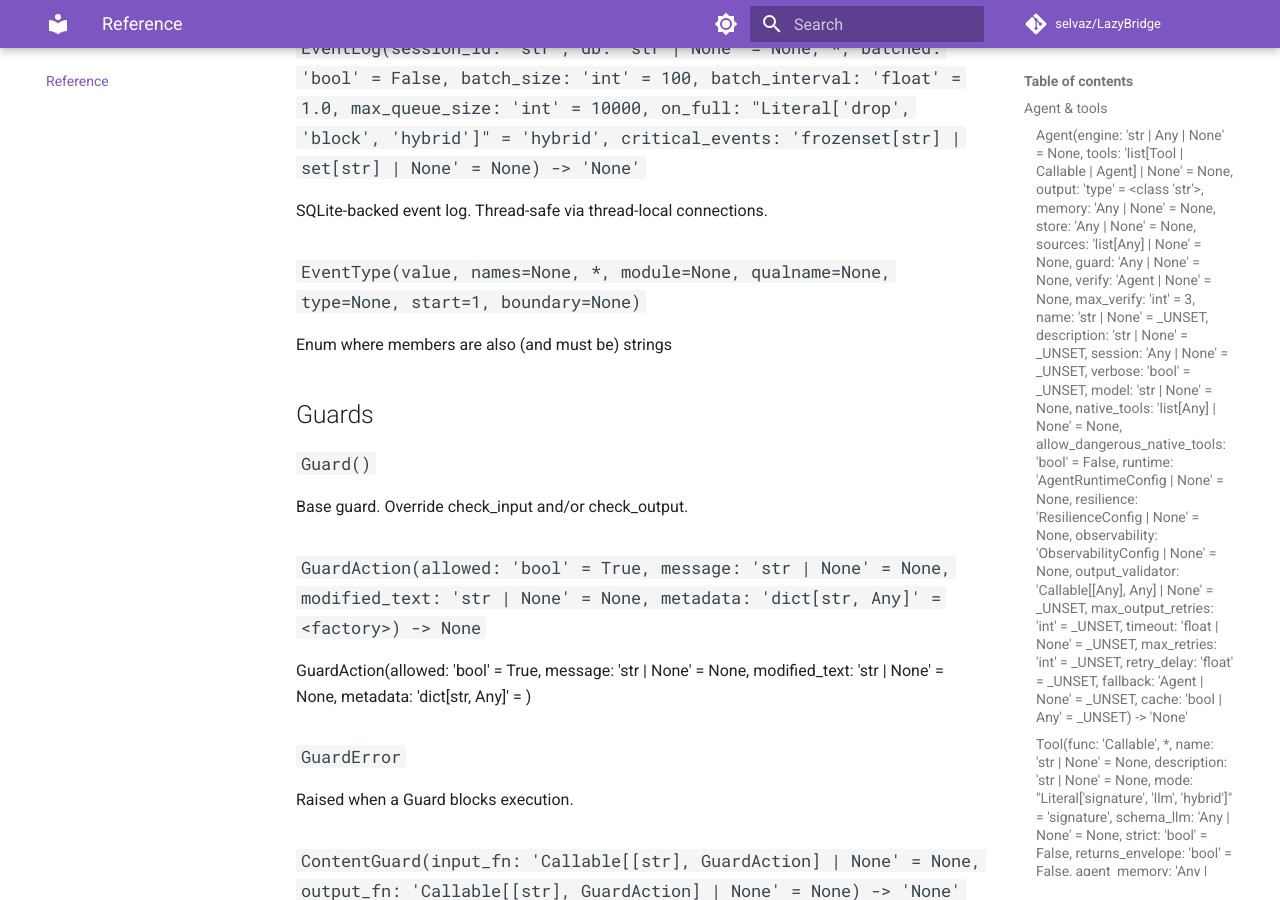
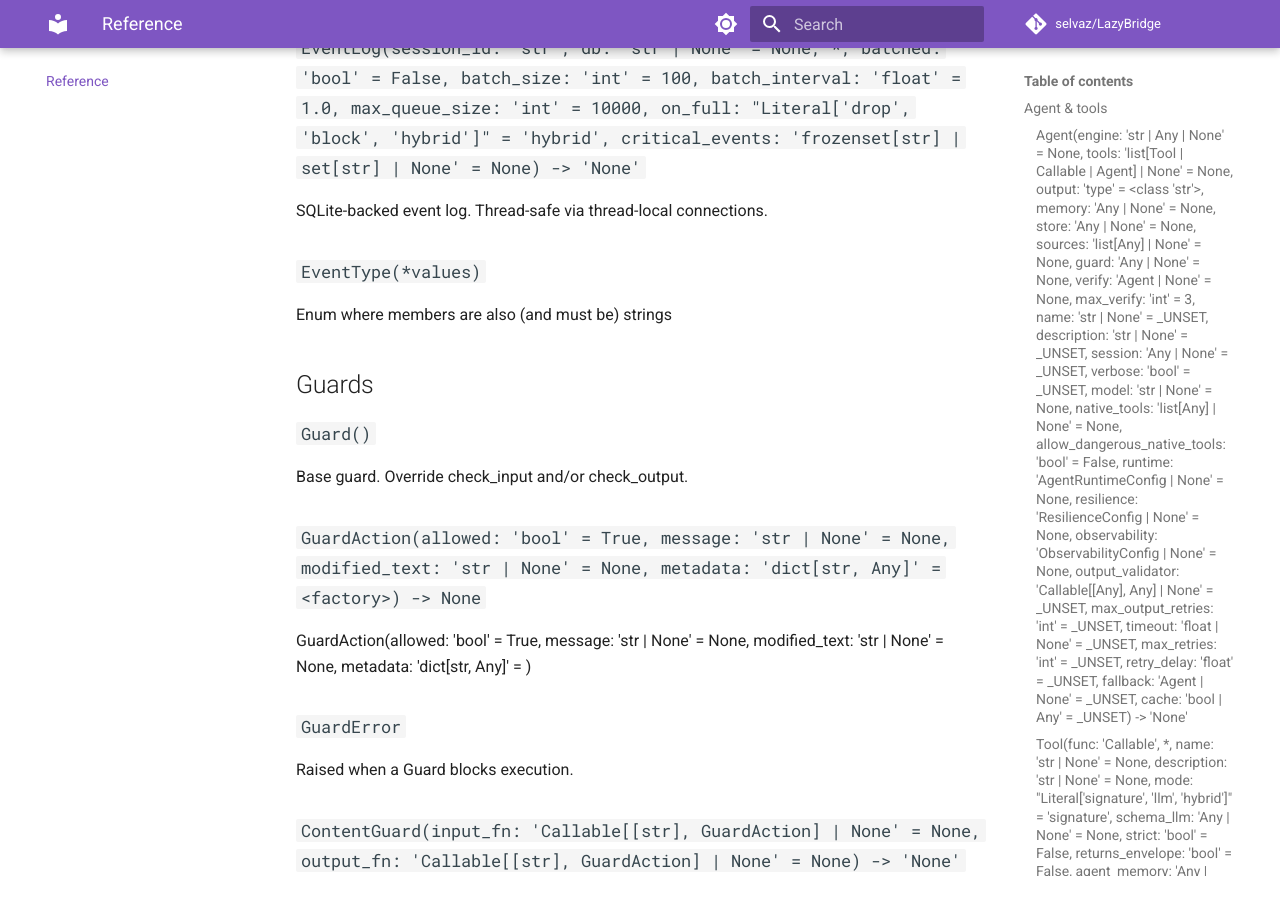
Before and after one commit to selvaz/LazyBridge, an MkDocs documentation site: the page built from docs/reference.md, in a window 1280 px wide and 900 px high, scrolled down 3924 px. Built offline with MkDocs 1.6.1 and Material for MkDocs 9.7.7, drawn with Linux system fonts in a browser that asks for light colours; comment, search, counter and statistics services are not loaded; some of the changed text lies outside the part shown.

Commit message:
fix(ci): rebuild reference docs on Python 3.12 + harden version test
PR #17's "type check" job ran two steps; my prior commit only addressed
mypy. The skill-docs drift step was the actual gate that failed:

- docs/reference.md, docs/skill/06_reference.md, lazybridge/skill_docs/
  06_reference.md: rebuilt under Python 3.12 (matching CI).  Python 3.12
  changed inspect.signature() output for Enum subclasses
  ("(value, names=None, *, module=None, ...)" → "(*values)"), so the
  EventType / NativeTool entries drift between 3.11 and 3.12.  CI is
  the source of truth — committing the 3.12 output.

CodeQL still flagged "Local variable 'dist_version' may be used before
it is initialized" because my prior fix only renamed the assert target;
``dist_version`` itself was still only assigned inside the try block.
Initialise it to None up-front and add an explicit ``is not None``
guard before the equality assert — same semantics, clean to CodeQL.

All checks pass on the CI Python version (3.12):
- pytest tests/unit/test_audit_amend.py: 26 passed, 2 skipped
- mypy lazybridge/: clean
- skill_docs --check: "No drift."
- ruff lint + format: clean

https://claude.ai/code/session_01Y89xE6aofimmf6QKDxhrQ5

```diff
--- a/docs/reference.md
+++ b/docs/reference.md
@@ -88,7 +88,7 @@ Container for observability config: exporters, redaction, EventLog.
 
 SQLite-backed event log. Thread-safe via thread-local connections.
 
-### `EventType(value, names=None, *, module=None, qualname=None, type=None, start=1, boundary=None)`
+### `EventType(*values)`
 
 Enum where members are also (and must be) strings
 
@@ -172,7 +172,7 @@ Public factory — the canonical way to create a :class:`Tool`.
 
 A ``tools=[...]`` entry that expands itself into one or more Tools.
 
-### `NativeTool(value, names=None, *, module=None, qualname=None, type=None, start=1, boundary=None)`
+### `NativeTool(*values)`
 
 Provider-native server-side tools (run on provider infrastructure).
 
```
Also changed, not shown: docs/skill/06_reference.md (+2 -2 lines), lazybridge/skill_docs/06_reference.md (+2 -2 lines), 1 other file.
